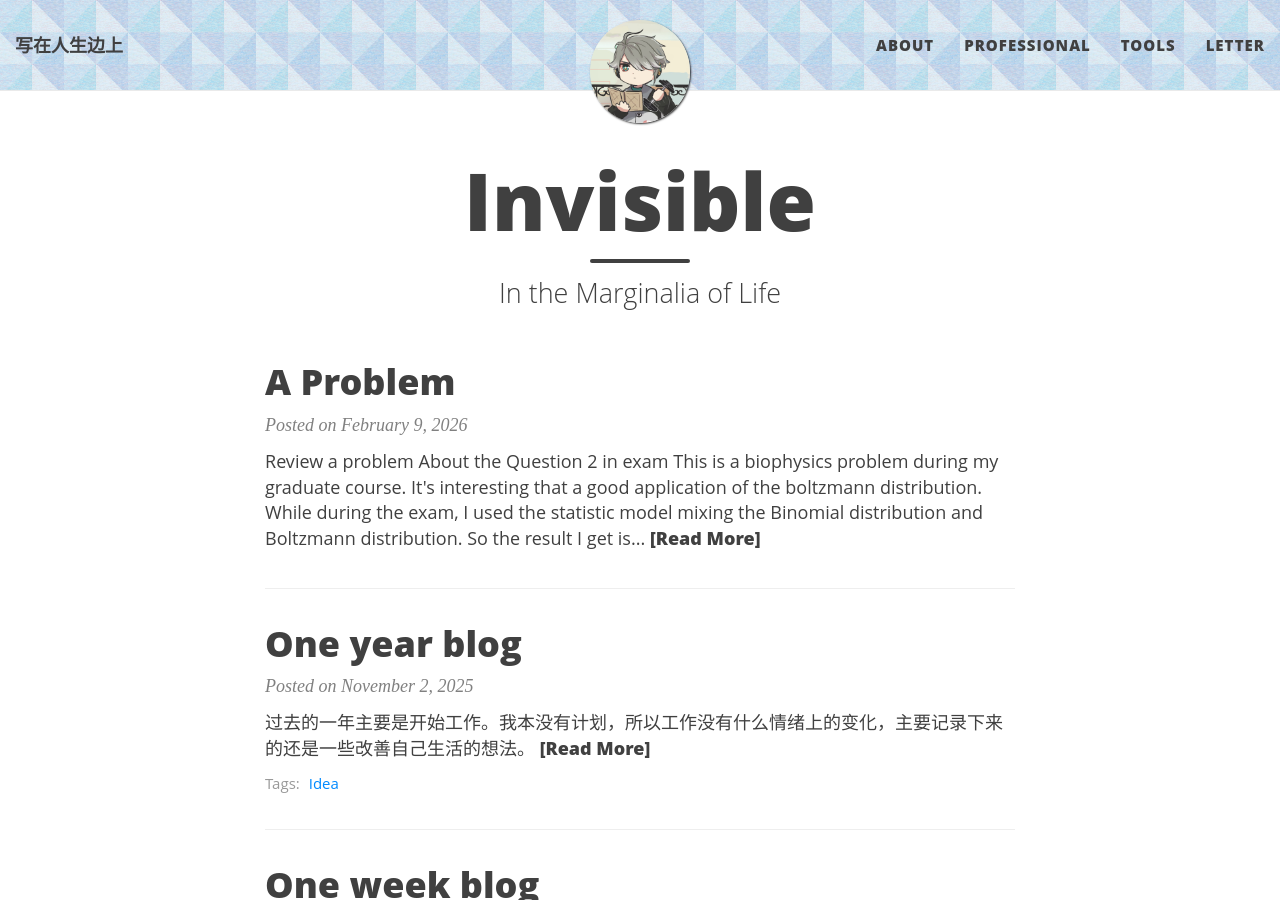
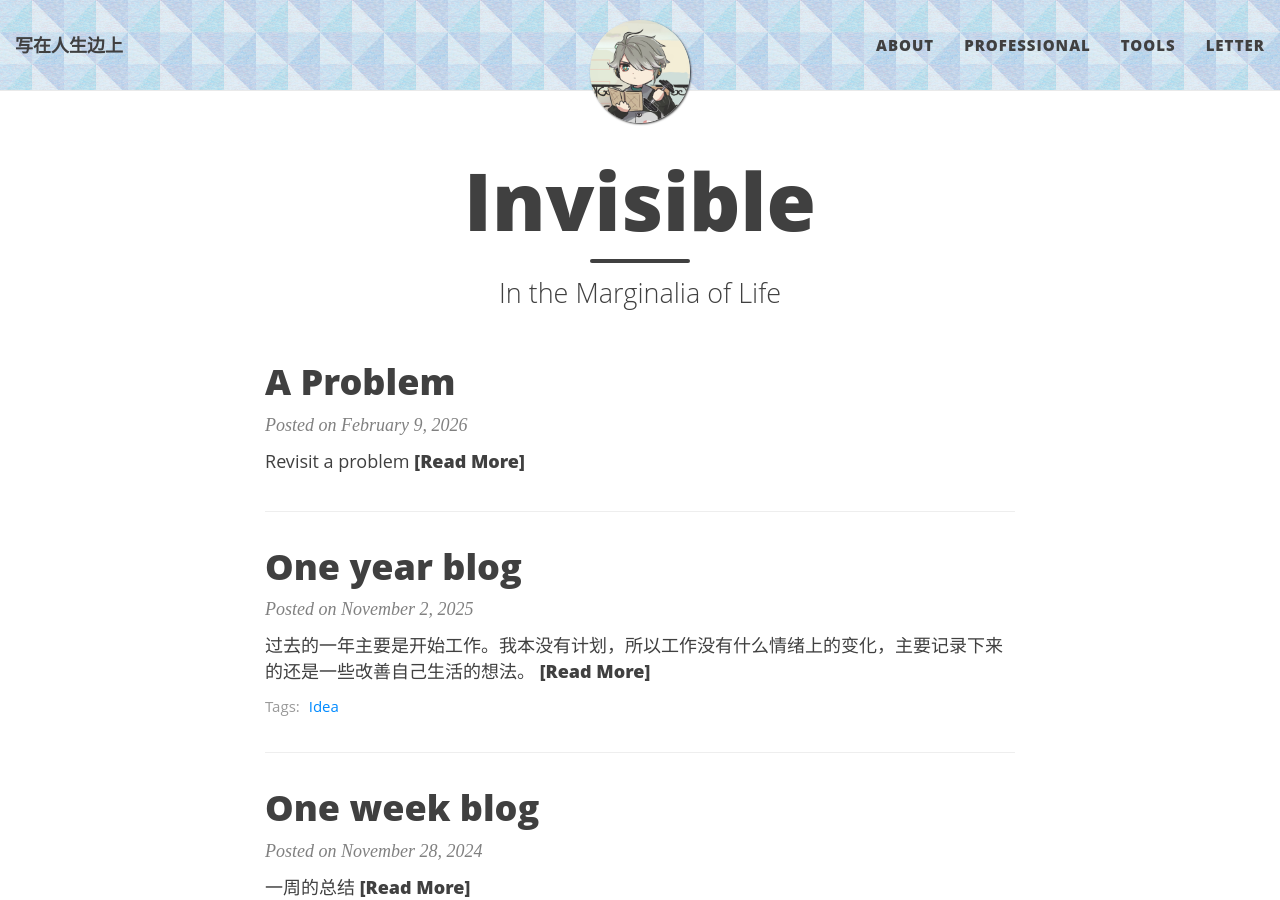
Before and after one commit to PlanetPolly/PlanetPolly.github.io, a Jekyll site: the page built from index.html, in a window 1280 px wide and 900 px high. Built offline with Jekyll 4.4.1, drawn with Linux system fonts in a browser that asks for light colours; nearby versions of some CDN libraries; the list of posts is cut into pages by our own code.

Commit message:
Update 2026-02-09-a-problem.html

```diff
--- a/_posts/2026-02-09-a-problem.html
+++ b/_posts/2026-02-09-a-problem.html
@@ -1,67 +1,109 @@
-<html>
+<!DOCTYPE html>
+<html lang="en">
 <head>
-	<title>Review a problem</title>
+    <title>Revisit a problem</title>
     <meta charset="utf-8">
+    <meta http-equiv="X-UA-Compatible" content="IE=Edge">
     <style type="text/css">
-        p {
-        	text-indent:2em;
+        body {
+            font-family: 'Segoe UI', Tahoma, Geneva, Verdana, sans-serif;
+            line-height: 1.6;
+            padding: 20px 40px;
+            font-size: 13pt;
+            color: #333;
+            max-width: 900px;
+            margin: auto;
         }
+        h3 { font-family: Cambria, serif; color: #2c3e50; border-bottom: 1px solid #eee; padding-bottom: 10px; }
+        p { margin-bottom: 1.2em; }
+        .math-block { background-color: #f9f9f9; padding: 10px; border-radius: 5px; overflow-x: auto; }
+        img { display: block; margin: 20px auto; max-width: 100%; height: auto; border: 1px solid #ddd; border-radius: 4px; }
+        code { font-family: Consolas, monospace; background-color: #f4f4f4; padding: 2px 5px; border-radius: 3px; }
+        hr { border: 0; border-top: 1px solid #eee; margin: 30px 0; }
+        .highlight { font-weight: bold; color: #e67e22; }
     </style>
 </head>
 <body>
-<!-- Content goes here. The div must have an id of "content" -->
-<div id="content"><p>About the Question 2 in exam</p>
-<p><img src="https://i.imgur.com/kgGx8O9.png" alt="clipboard"></p>
-<p>This is a biophysics problem during my graduate course.</p>
-<p>It's interesting that a good application of the boltzmann distribution.</p>
-<p>While during the exam, I used the statistic model mixing the Binomial distribution and Boltzmann distribution. So the result I get is a little bit different from the standard answer but quite close.<br></p>
-<p>For every link, the probability that it's open is
-$$P_1=\frac{e^{-\beta \epsilon} }{1+e^{-\beta \epsilon}}=\frac{e^{-\beta \epsilon} (1- e^{-\beta \epsilon})}{(1+e^{-\beta \epsilon})(1- e^{-\beta \epsilon})}=\frac{e^{-\beta \epsilon}(1-e^{-\beta \epsilon}) }{1-e^{-2\beta \epsilon}}$$</p>
-<p>Since probability is small,
+
+<div id="content">
+    <h3>Revisiting Question 2: A Biophysics Perspective on the Zipper Model</h3>
+
+    <p>This is a biophysics problem from my graduate course. It serves as a fascinating application of the <strong>Boltzmann distribution</strong> to a 1D chain (Zipper Model).</p>
+
+    <p><img src="https://i.imgur.com/kgGx8O9.png" alt="Exam Question 2 Overview"></p>
+
+    <p>During the exam, rather than following the standard partition function approach, I constructed a <strong>statistical model mixing Binomial and Boltzmann distributions</strong>. While the resulting expression was slightly different from the canonical solution, I found they converged remarkably well in the physical limit.</p>
+
+    <p>For every individual link, the probability that it is open is defined as:
+    <div class="math-block">
+    $$P_1=\frac{e^{-\beta \epsilon} }{1+e^{-\beta \epsilon}}=\frac{e^{-\beta \epsilon} (1- e^{-\beta \epsilon})}{(1+e^{-\beta \epsilon})(1- e^{-\beta \epsilon})}=\frac{e^{-\beta \epsilon}(1-e^{-\beta \epsilon}) }{1-e^{-2\beta \epsilon}}$$
+    </div>
+    </p>
+
+    <p>Since the probability $P_1$ is small in the high-energy limit ($\epsilon \gg kT$), we have:
     $$P_1 \approx e^{-\beta \epsilon}$$
-at least one link open equals the first link is open, so the answer for the (a)question is P<sub>1</sub>, <strong>which is the same as what you giving in class</strong>
-<img src="https://i.imgur.com/49zanL0.png" width="800"></p>
-<p>If the chain is long enough, when the first link is open, the probability the second one is open is as same as the first one. Then calculated probability the only two links are open is
-$$P_2'=P_1^2(1-P_1)=(\frac{e^{-\beta \epsilon} }{1+e^{-\beta \epsilon}})^2(1-P_1)=\frac{e^{-2 \beta \epsilon} }{ (1 + e^{ -2 \beta \epsilon } + 2 e^{-\beta \epsilon})(1+e^{-\beta \epsilon}) } $$</p>
+    The condition that "at least one link is open" is equivalent to the first link being open. Thus, the answer for question (a) is $P_1$, <span class="highlight">which matches the solution provided in class.</span></p>
+
+    <img src="https://i.imgur.com/49zanL0.png" width="800" alt="Derivation Part 1">
+
+    <p>If the chain is sufficiently long, the opening of subsequent links can be treated as independent trials. If the first link is open, the probability of the second link opening is identical to the first. Therefore, the calculated probability that <strong>only (exactly) two links</strong> are open is:
+    <div class="math-block">
+    $$P_2'=P_1^2(1-P_1)=\left(\frac{e^{-\beta \epsilon} }{1+e^{-\beta \epsilon}}\right)^2(1-P_1)=\frac{e^{-2 \beta \epsilon} }{ (1 + e^{ -2 \beta \epsilon } + 2 e^{-\beta \epsilon})(1+e^{-\beta \epsilon}) } $$
+    </div>
+    </p>
+
     <hr>
-<p>The probability calculate from <strong>your solution based on partition function Z</strong> is
-$$P_2=\frac{e^{-2\beta \epsilon}}{Z}=\frac{e^{-2\beta \epsilon}(1-e^{-\beta \epsilon}) (1+e^{-\beta \epsilon})}{1+e^{-\beta \epsilon}}=\frac{e^{-2\beta \epsilon}(1-e^{-2\beta \epsilon}) }{1+e^{-\beta \epsilon}}$$</p>
+    <p>For comparison, the probability calculated from the <strong>canonical partition function $Z$</strong> is:
+    <div class="math-block">
+    $$P_2=\frac{e^{-2\beta \epsilon}}{Z}=\frac{e^{-2\beta \epsilon}(1-e^{-\beta \epsilon}) (1+e^{-\beta \epsilon})}{1+e^{-\beta \epsilon}}=\frac{e^{-2\beta \epsilon}(1-e^{-2\beta \epsilon}) }{1+e^{-\beta \epsilon}}$$
+    </div>
+    </p>
     <hr>
-<p><strong>The two P<sub>2</sub> is converging to the same limit when the energy is small</strong> <br>
-SO, I think my statistic model <strong>mixing the Binomial distribution and Boltzmann distribution</strong>, at some point, is valid.</p>
-<h3>Let's look at the question (b)</h3>
-<img src="https://i.imgur.com/EO1Hs4Q.png" width="800">
-<p>Below is my solution:<br>
-Based on the logic in (a), at least n links open
-$$P_1=\frac{e^{-\beta \epsilon} }{1+e^{-\beta \epsilon}}$$
-$$P_2=P_1^2$$
-$$P_3=P_1^3$$
-$$P_n=P_1^n$$</p>
+
+    <p><strong>Observation:</strong> The two expressions for $P_2$ converge to the same limit when the energy $\epsilon$ is small. This suggests that my statistical model, which blends Binomial and Boltzmann logic, is physically valid under these constraints.</p>
+
+    <h3>Part (b): Mean Number of Open Links</h3>
+    <img src="https://i.imgur.com/EO1Hs4Q.png" width="800" alt="Exam Question 2b">
+
+    <p>Based on the logic in (a), the probability that <em>at least</em> $n$ links are open is:
+    $$P_n = P_1^n$$
+    Consequently, the probability that <em>exactly</em> $n$ links are open is:
+    <div class="math-block">
+    $$P_n'=P_1^n(1-P_1)$$
+    </div>
+    </p>
+
+    <p>The mean number of open links $\langle n \rangle$ is then calculated as:
+    <div class="math-block">
+    $$\langle n \rangle = \frac{\sum nP_1^n(1-P_1)}{\sum P_1^n(1-P_1)} = \frac{\sum nP_1^n}{\sum P_1^n}$$
+    </div>
+    Through algebraic derivation for a large $N$, I obtained:
+    <div class="math-block">
+    $$\langle n \rangle = \frac{1}{1-P_1}-\frac{NP_1^{N+1}}{1-P_1^N} \approx \frac{1}{1-P_1} = 1+e^{-\beta \epsilon}$$
+    </div>
+    </p>
+
+    <p>Rearranging this form to compare with the standard result:
+    <div class="math-block">
+    $$\langle n \rangle = 1+e^{- \beta \epsilon}=\frac{(1+e^{-\beta \epsilon})(1-e^{-\beta \epsilon})}{1-e^{-\beta \epsilon}}=\frac{1-e^{-2\beta \epsilon} }{1-e^{-\beta \epsilon}} \approx \frac {1 }{1-e^{-\beta \epsilon}}=\frac{e^{\beta \epsilon} }{e^{\beta \epsilon}-1}$$
+    </div>
+    In the limit where $e^{\beta \epsilon} \approx 1$, we obtain the classical result:
+    <div class="math-block">
+    $$\langle n \rangle = \frac{1 }{e^{\beta \epsilon}-1}$$
+    </div>
+    </p>
+
     <hr>
-<p>Only n links open
-$$P_n'=P_1^n(1-P_1)$$</p>
-<hr>
-<p>The mean number of open links is
-$$&lt; n &gt;=\frac{\sum nP_1^n(1-P_1)}{\sum P_1^n(1-P_1)}=\frac{\sum nP_n}{\sum P_n}=\frac{\sum nP_1^n}{\sum P_1^n}$$
-The mean of &quot;at least&quot; is the same as the mean of origin<br>
-It's the math part and I calculate to get the next result
-$$&lt; n &gt;= \frac{1}{1-P_1}-\frac{nP_1^{n+1}}{1-P_1^n}$$</p>
-<p>Since the N is quite big,
-$$&lt; n &gt; \approx \frac{1}{1-P_1}=1+e^{-\beta \epsilon}$$</p>
-<p>this is my answer. <strong>And we change it the form</strong></p>
-<p>$$&lt; n &gt;= 1+e^{- \beta \epsilon}=\frac{(1+e^{-\beta \epsilon})(1-e^{-\beta \epsilon})}{1-e^{-\beta \epsilon}}=\frac{1-e^{-2\beta \epsilon} }{1-e^{-\beta \epsilon}} \approx \frac {1 }{1-e^{-\beta \epsilon}}=\frac{e^{\beta \epsilon} }{e^{\beta \epsilon}-1}$$</p>
-<p>if the energy is small enough
-$$e^{\beta \epsilon} \approx 1$$</p>
-<p>and we get the answer
-$$&lt; n &gt;=\frac{1 }{e^{\beta \epsilon}-1}$$</p>
-<hr>
-<p>Actually, I thick my answer is quite close to the answer based on Boltzmann distribution. But I use a math model mixing the Binomial distribution and Boltzmann distribution. This makes the difference. I just want verify that my logic is correct but on a weird way.</p>
+    <p><strong>Conclusion:</strong> Although my approach was unconventional, I found that the result is remarkably consistent with the standard Boltzmann distribution. I believe this independent derivation, while non-standard, captures the underlying physics of the zipper model from a unique statistical angle.</p>
     <hr>
 </div>
-<!-- Adds some scroll space to the bottom of the doucment -->
-<div style="height: 1pc">&nbsp;</div>
-<!-- Scripts to handle MathJax -->
-<script async="" src="https://cdn.mathjax.org/mathjax/latest/MathJax.js?config=TeX-AMS-MML_HTMLorMML"></script>
-<script async="" src="http://markdownedit.com/assets/js/mathjax-scripts.js"></script>
+
+<div style="height: 2pc">&nbsp;</div>
+
+<!-- MathJax for LaTeX Rendering -->
+<script type="text/javascript" id="MathJax-script" async
+  src="https://cdn.jsdelivr.net/npm/mathjax@3/es5/tex-mml-chtml.js">
+</script>
+
 </body>
 </html>
```
Lines whose indentation alone changed are shown as unchanged.
